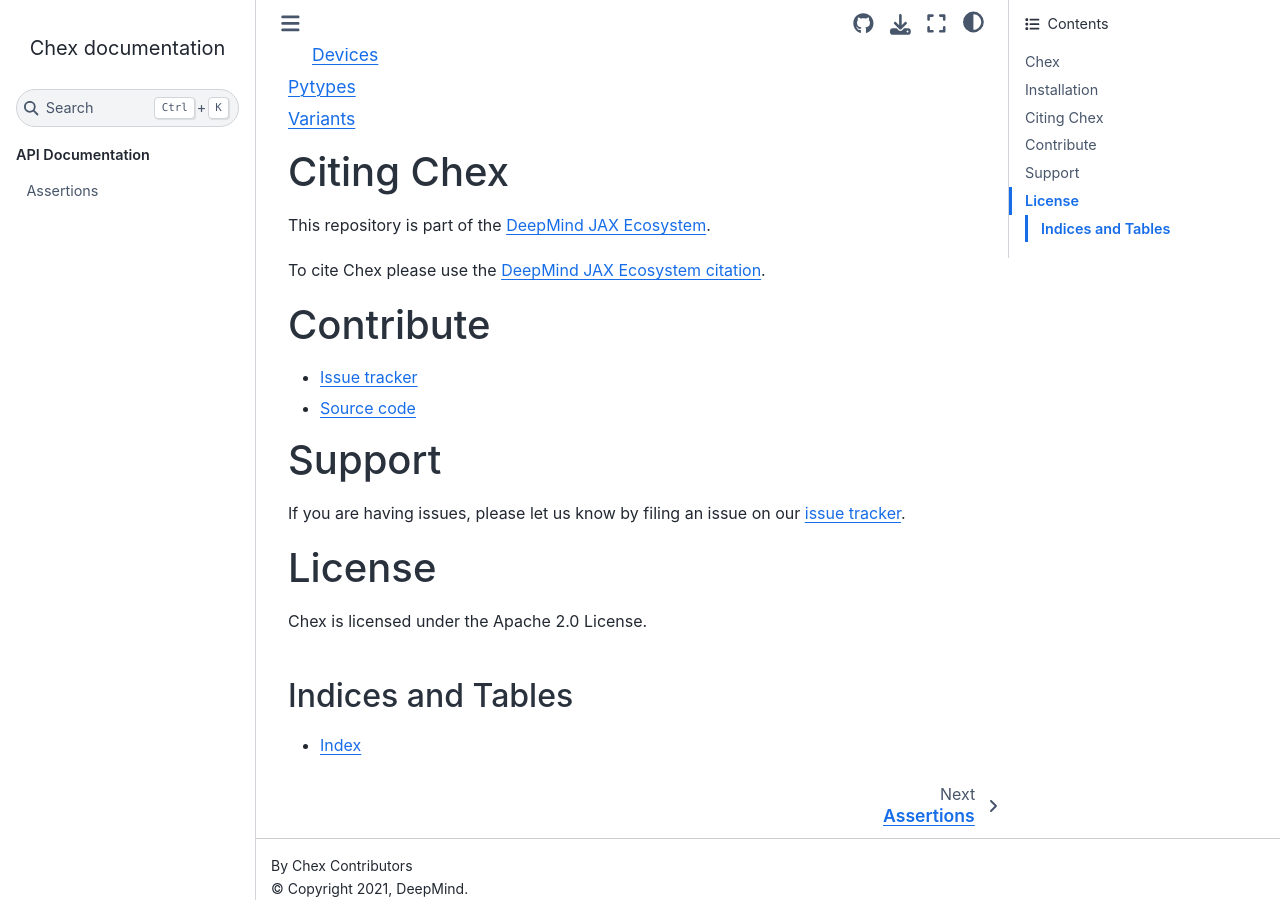
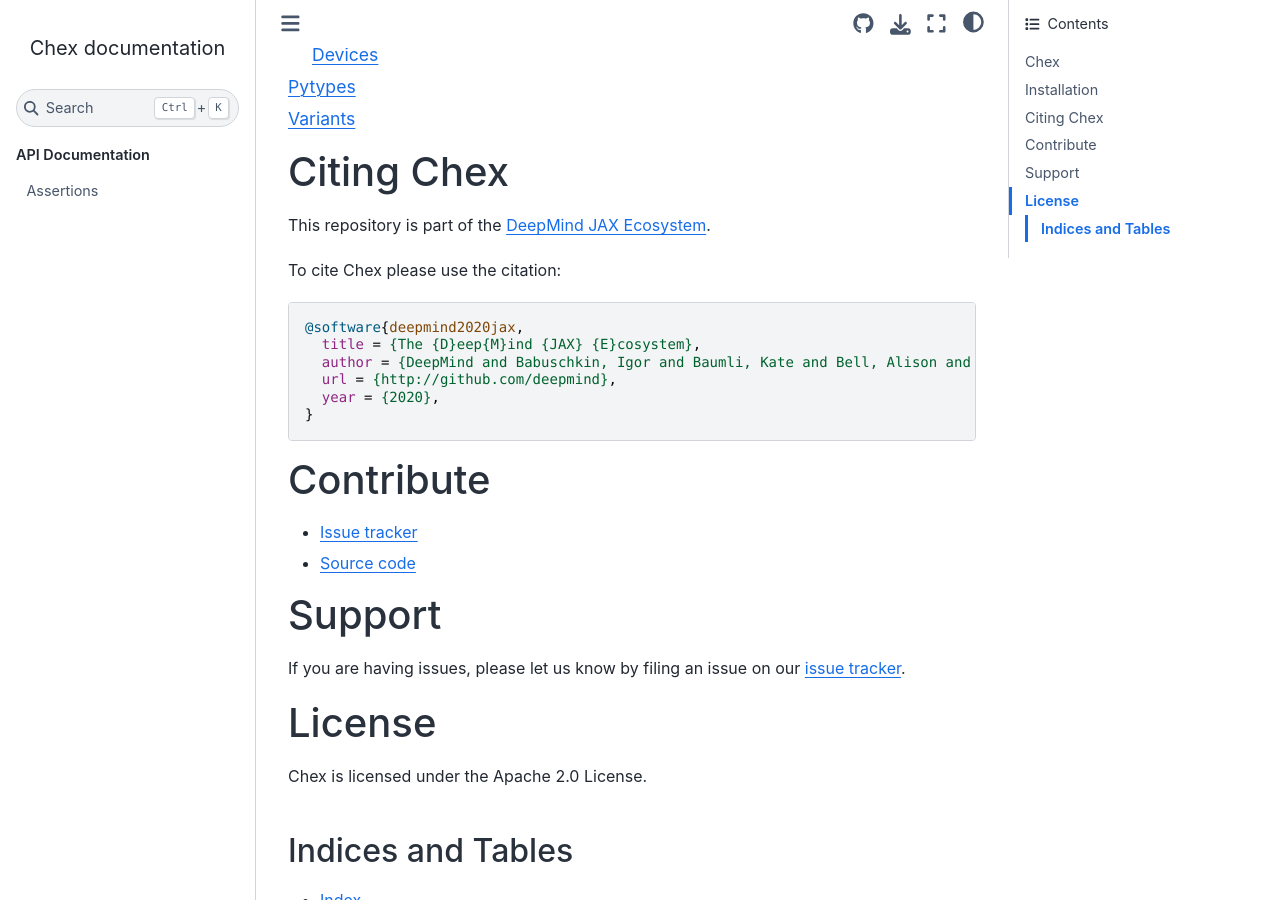
Before and after one commit to google-deepmind/chex, a Sphinx documentation site: the page built from docs/index.rst, in a window 1280 px wide and 900 px high, scrolled down 994 px. Built offline with Sphinx 7.4.7 and the Sphinx Book theme 1.1.4, drawn with Linux system fonts in a browser that asks for light colours; formulas are drawn with MathJax 3.

Commit message:
docs: fix broken citation link in index.rst (closes #329)

```diff
--- a/docs/index.rst
+++ b/docs/index.rst
@@ -35,7 +35,16 @@
 
 This repository is part of the `DeepMind JAX Ecosystem <https://deepmind.com/blog/article/using-jax-to-accelerate-our-research>`_.
 
-To cite Chex please use the `DeepMind JAX Ecosystem citation <https://github.com/google-deepmind/jax/blob/main/deepmind2020jax.txt>`_.
+To cite Chex please use the citation:
+
+.. code-block:: bibtex
+
+   @software{deepmind2020jax,
+     title = {The {D}eep{M}ind {JAX} {E}cosystem},
+     author = {DeepMind and Babuschkin, Igor and Baumli, Kate and Bell, Alison and Bhupatiraju, Surya and Bruce, Jake and Buchlovsky, Peter and Budden, David and Cai, Trevor and Clark, Aidan and Danihelka, Ivo and Dedieu, Antoine and Fantacci, Claudio and Godwin, Jonathan and Jones, Chris and Hemsley, Ross and Hennigan, Tom and Hessel, Matteo and Hou, Shaobo and Kapturowski, Steven and Keck, Thomas and Kemaev, Iurii and King, Michael and Kunesch, Markus and Martens, Lena and Merzic, Hamza and Mikulik, Vladimir and Norman, Tamara and Papamakarios, George and Quan, John and Ring, Roman and Ruiz, Francisco and Sanchez, Alvaro and Sartran, Laurent and Schneider, Rosalia and Sezener, Eren and Spencer, Stephen and Srinivasan, Srivatsan and Stanojevi\'{c}, Milo\v{s} and Stokowiec, Wojciech and Wang, Luyu and Zhou, Guangyao and Viola, Fabio},
+     url = {http://github.com/deepmind},
+     year = {2020},
+   }
 
 Contribute
 ----------
```
